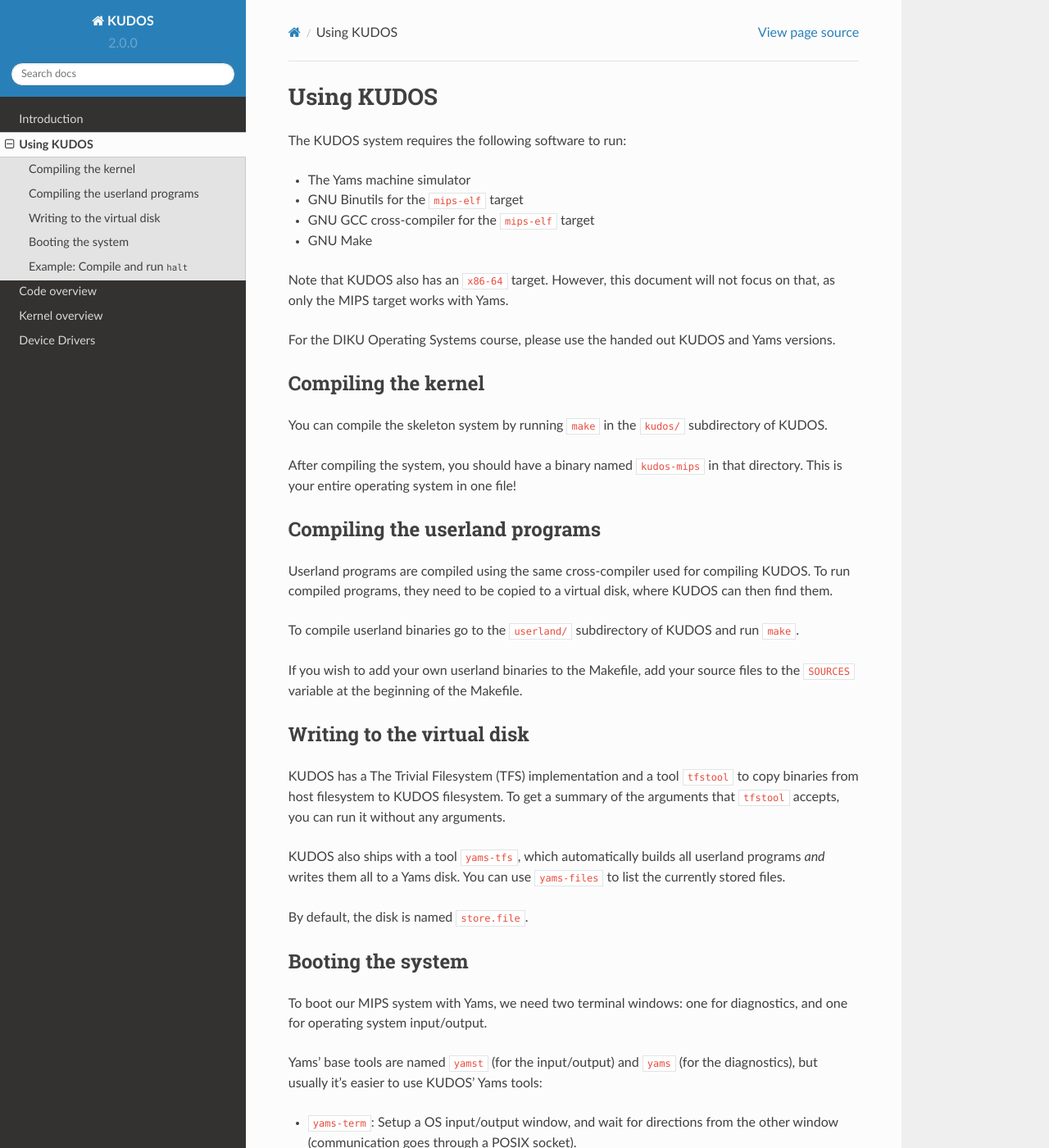
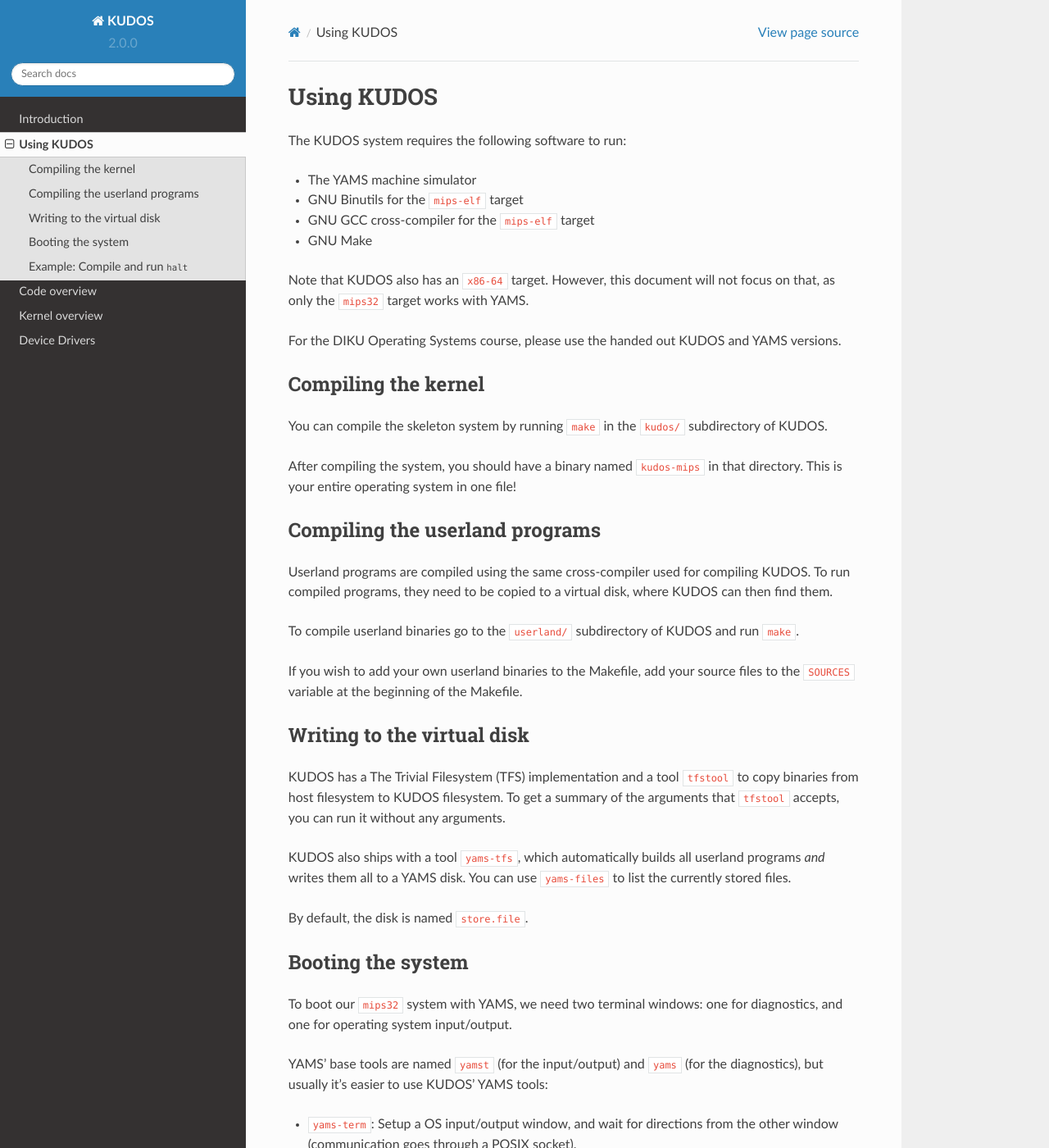
Before and after one commit to DIKU-EDU/kudos, a Sphinx documentation site: the page built from docs/usage.rst, in a window 1280 px wide and 1400 px high. Shown: the whole window at 82% size. Built offline with Sphinx 7.4.7 and the Read the Docs theme 2.0.0, drawn with Linux system fonts in a browser that asks for light colours; some of the changed text lies outside the part shown.

Commit message:
use propper target name

```diff
--- a/docs/usage.rst
+++ b/docs/usage.rst
@@ -4,16 +4,16 @@
 
 The KUDOS system requires the following software to run:
 
-* The Yams machine simulator
+* The YAMS machine simulator
 * GNU Binutils for the ``mips-elf`` target
 * GNU GCC cross-compiler for the ``mips-elf`` target
 * GNU Make
 
 Note that KUDOS also has an ``x86-64`` target.  However, this document will not
-focus on that, as only the MIPS target works with Yams.
+focus on that, as only the ``mips32`` target works with YAMS.
 
 For the DIKU Operating Systems course, please use the handed out KUDOS and
-Yams versions.
+YAMS versions.
 
 
 Compiling the kernel
@@ -48,7 +48,7 @@
 the arguments that ``tfstool`` accepts, you can run it without any arguments.
 
 KUDOS also ships with a tool ``yams-tfs``, which automatically builds all
-userland programs *and* writes them all to a Yams disk.  You can use
+userland programs *and* writes them all to a YAMS disk.  You can use
 ``yams-files`` to list the currently stored files.
 
 By default, the disk is named ``store.file``.
@@ -57,11 +57,11 @@
 Booting the system
 ------------------
 
-To boot our MIPS system with Yams, we need two terminal windows: one for
+To boot our ``mips32`` system with YAMS, we need two terminal windows: one for
 diagnostics, and one for operating system input/output.
 
-Yams' base tools are named ``yamst`` (for the input/output) and ``yams`` (for
-the diagnostics), but usually it's easier to use KUDOS' Yams tools:
+YAMS' base tools are named ``yamst`` (for the input/output) and ``yams`` (for
+the diagnostics), but usually it's easier to use KUDOS' YAMS tools:
 
 * ``yams-term``: Setup a OS input/output window, and wait for directions from
   the other window (communication goes through a POSIX socket).
@@ -77,7 +77,7 @@
 of the form ``key=value``, which can be read in the kernel by calling
 ``bootargs_get(key)``.  A selection of bootargs:
 
-* ``initprog``: the name of the file in the Yams disk that the kernel starts at
+* ``initprog``: the name of the file in the YAMS disk that the kernel starts at
   the first thread.
 * ``randomseed``: the initial seed for KUDOS' random number generator.
 
@@ -105,7 +105,7 @@
 
     yams-tfs
 
-Then prepare Yams for listening on boot requests::
+Then prepare YAMS for listening on boot requests::
 
     yams-term
 
```
